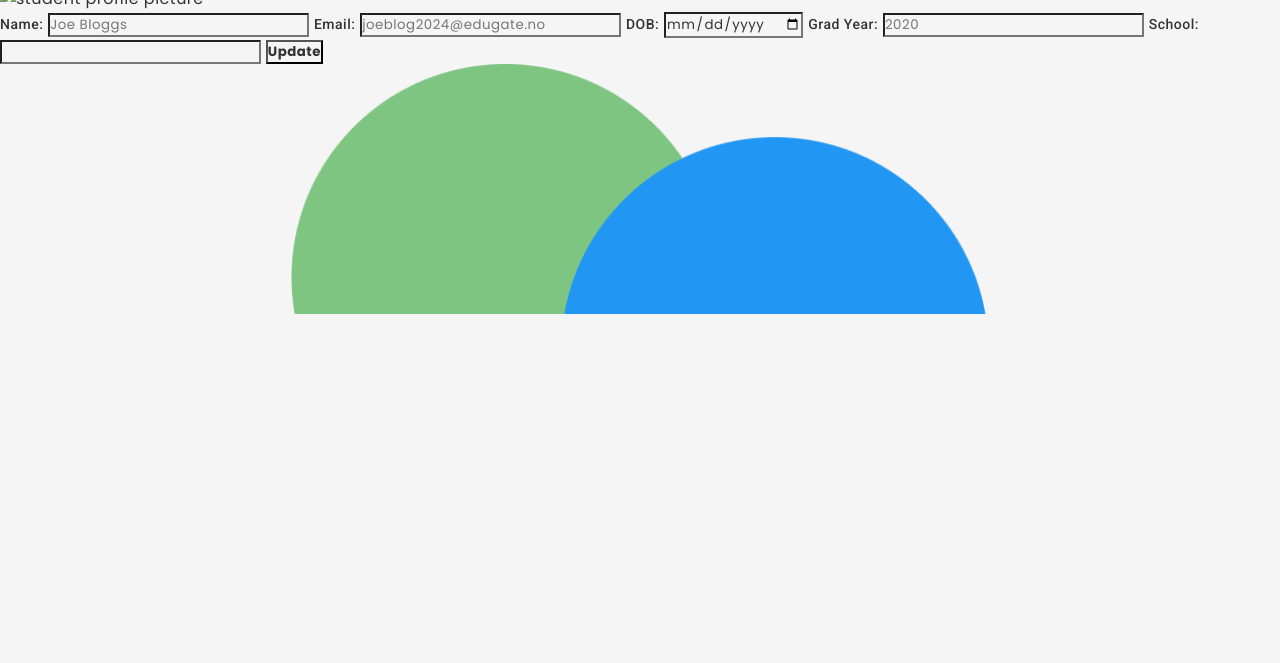
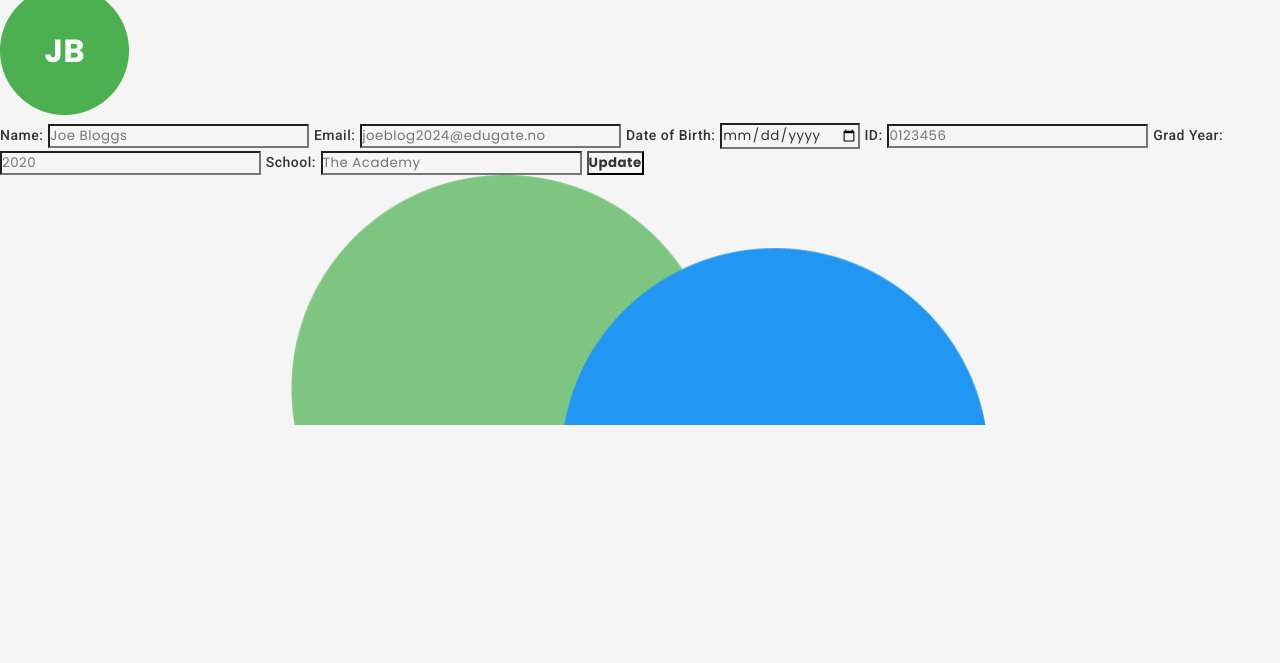
Before and after one commit to NoroffFEU/edu-gate-aug24-pt, a website with bundled scripts: page pages/student-profile-edit.html in a window 1280 px wide. Shown: the part 137-800 px from the top of the page. Built offline with nearby package versions, Linux system fonts and the light colour scheme; a web font is replaced by a local one.

Commit message:
add: missing input added + some class names

```diff
--- a/pages/student-profile-edit.html
+++ b/pages/student-profile-edit.html
@@ -14,19 +14,21 @@
     <header id="header"></header>
     <main>
         <h1>Edit Profile</h1>
-        <img src="../public/img/profil.png" alt="student profile picture">
+        <img src="../public/icons/profile-icon.png" alt="student profile picture">
         <div id="card">
             <form id="edit-profile-form">
                 <label for="name-input">Name:</label>
-                <input id="name-input" type="text" placeholder="Joe Bloggs" required>
+                <input id="name-input" class="input-top" type="text" placeholder="Joe Bloggs" required>
                 <label for="email-input">Email:</label>
-                <input id="email-input" type="email" placeholder="joeblog2024@edugate.no" required>
-                <label for="dob-input">DOB:</label>
-                <input id="dob-input" type="date" placeholder="01/01/2002" required>
+                <input id="email-input" class="input-top" type="email" placeholder="joeblog2024@edugate.no" required>
+                <label for="dob-input">Date of Birth:</label>
+                <input id="dob-input" class="input-top" type="date" placeholder="01/01/2002" required>
+                <label for="id-input">ID:</label>
+                <input id="id-input" class="input-bottom" type="text" placeholder="0123456" required>
                 <label for="year-input">Grad Year:</label>
-                <input id="year-input" type="number" placeholder="2020" required>
+                <input id="year-input" class="input-bottom" type="number" placeholder="2020" required>
                 <label for="school-input">School:</label>
-                <input id="school-input" type="text" required>
+                <input id="school-input" class="input-bottom" type="text" placeholder="The Academy" required>
                 <button type="submit">Update</button>
             </form>
         </div>
```
